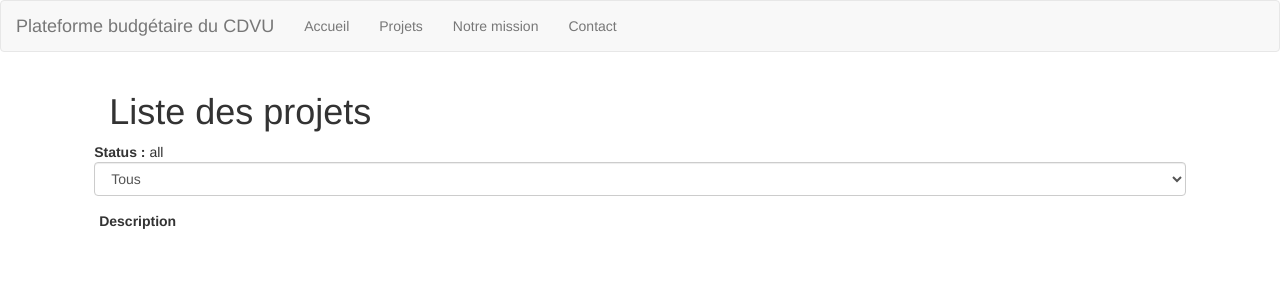
After one commit to CDVU/plateforme-de-vote-budgetaire, a Django app: page /projects/ in a window 1280 px wide. The commit adds this page. Shown: the top 300 px of the page. Run offline with Django 3.2, Linux system fonts and the light colour scheme; data that the repository does not hold is empty; some libraries are stand-ins or nearby versions.

Commit message:
add list of project

```diff
--- a/plateforme_budgetaire/plateforme_budgetaire/settings.py
+++ b/plateforme_budgetaire/plateforme_budgetaire/settings.py
@@ -85,8 +85,8 @@ DATABASES = {
     'default': {
         'ENGINE': 'django.db.backends.mysql',
         'NAME': 'plateforme_budgetaire',
-        'USER': '',
-        'PASSWORD': '',
+        'USER': 'root',
+        'PASSWORD': 'qqCXmHsj27',
         'HOST': '',
     }
 }
--- a/plateforme_budgetaire/plateforme_budgetaire/templates/landing_base.html
+++ b/plateforme_budgetaire/plateforme_budgetaire/templates/landing_base.html
@@ -36,7 +36,7 @@
                 <div class="collapse navbar-collapse" id="bs-example-navbar-collapse-1">
                     <ul class="nav navbar-nav">
                         <li><a href="{% url 'pages:home'%}">Accueil</a></li>
-                        <li><a href="#">Projets</a></li>
+                        <li><a href="{% url 'projects:project_list'%}">Projets</a></li>
                         <li><a href="#">Notre mission</a></li>
                         <li><a href="{% url 'pages:contact'%}">Contact</a></li>
                     </ul>
--- a/plateforme_budgetaire/plateforme_budgetaire/urls.py
+++ b/plateforme_budgetaire/plateforme_budgetaire/urls.py
@@ -8,4 +8,5 @@ urlpatterns = [
 
     url(r'^admin/', include(admin.site.urls)),
     url(r'^', include('pages.urls', namespace="pages")),
+    url(r'^projects/', include('project.urls', namespace="projects")),
 ]
--- /dev/null
+++ b/plateforme_budgetaire/project/templates/project/project_list.html
@@ -0,0 +1,40 @@
+{% extends "landing_base.html" %}
+
+{% block content %}
+    <h1>Liste des projets</h1>
+
+    <div class="row">
+        <p>
+            <strong>Status :</strong> {{ validation_state_selected }}
+            <select class="form-control" onchange="window.location = this.options[this.selectedIndex].value">
+                {% for status, key in status_list %}
+                    {% if validation_state_selected == key %}
+                    <option selected="selected" value="{% url 'projects:project_list' key %}">{{status}}</option>
+                    {% else %}
+                    <option value="{% url 'projects:project_list' key %}">{{status}}</option>
+                    {% endif %}
+                {% endfor %}
+
+                {% if validation_state_selected == 'all' %}
+                <option selected="selected" value="{% url 'projects:project_list' %}">Tous</option>
+                {% else %}
+                <option value="{% url 'projects:project_list' %}">Tous</option>
+                {% endif %}
+            </select>
+        </p>
+        <table class="table table-hover table-condensed sortable">
+            <thead>
+                <td><strong>Description</strong></td>
+            </thead>
+            <tbody>
+            {% for project in projects %}
+                <tr class="row-link">
+                    <td>
+                        {{project.description}}
+                    </td>
+                </tr>
+            {% endfor %}
+            </tbody>
+        </table>
+    </div>
+{% endblock %}
--- /dev/null
+++ b/plateforme_budgetaire/project/urls.py
@@ -0,0 +1,8 @@
+from django.conf.urls import patterns, url
+from project import views
+
+urlpatterns = patterns(
+    '',
+    url(r'(?P<validated>0|1|2)/$', views.ProjectList.as_view(), name='project_list'),
+    url(r'$', views.ProjectList.as_view(), {"validated": "all"}, name='project_list'),
+)
--- a/plateforme_budgetaire/project/views.py
+++ b/plateforme_budgetaire/project/views.py
@@ -1,3 +1,29 @@
 from django.shortcuts import render
+from django.views import generic
+from project.models import Project, PROJECT_STATUS_CHOICES
 
-# Create your views here.
+
+class ProjectList(generic.ListView):
+    # List all project
+    template_name = 'project/project_list.html'
+    context_object_name = 'projects'
+
+    def dispatch(self, *args, **kwargs):
+        if self.kwargs['validated'] != 'all':
+            self.status = int(self.kwargs['validated'])
+        else:
+            self.status = 'all'
+        return super(ProjectList, self).dispatch(*args, **kwargs)
+
+    def get_queryset(self):
+        if self.status == 'all':
+            return Project.objects.all().order_by('-date_of_submission')
+        else:
+            status = PROJECT_STATUS_CHOICES[self.status][0]
+            return Project.objects.filter(status=status).order_by('-date_of_submission')
+
+    def get_context_data(self, **kwargs):
+        context = super(ProjectList, self).get_context_data(**kwargs)
+        context['validation_state_selected'] = self.status
+        context['status_list'] = PROJECT_STATUS_CHOICES
+        return context
```
